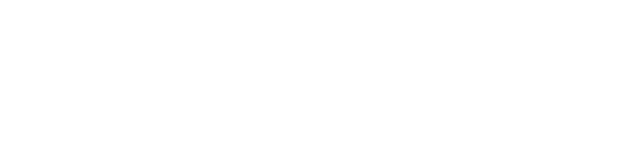
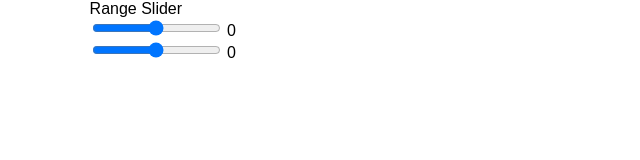
Before and after one commit to ahsanaaxioned/Range-Slider, a plain HTML site: page index.html in a window 1280 px wide. Shown: the whole page, without its empty margins (0-640 px from the left). Drawn offline with Linux system fonts and the light colour scheme.

Commit message:
structure added

```diff
--- a/index.html
+++ b/index.html
@@ -21,7 +21,23 @@
   <div class="container">
     <!--main section start-->
     <main>
-
+      <section class="main">
+        <div class="wrapper">
+          <h1 class="heading">Range Slider</h1>
+          <form action="#FIXME" class="my-form" method="post" name="form">
+            <div class="input-group">
+              <input type="range" name="range" class="input">
+              <span class="input-value">0</span>
+            </div>
+          </form>
+          <form action="#FIXME" class="my-form2" method="post" name="form2">
+            <div class="input-group2">
+              <input type="range" name="range2" class="input2">
+              <span class="input-value2">0</span>
+            </div>
+          </form>
+        </div>
+      </section>
     </main>
     <!--main section end-->
   </div>
```
